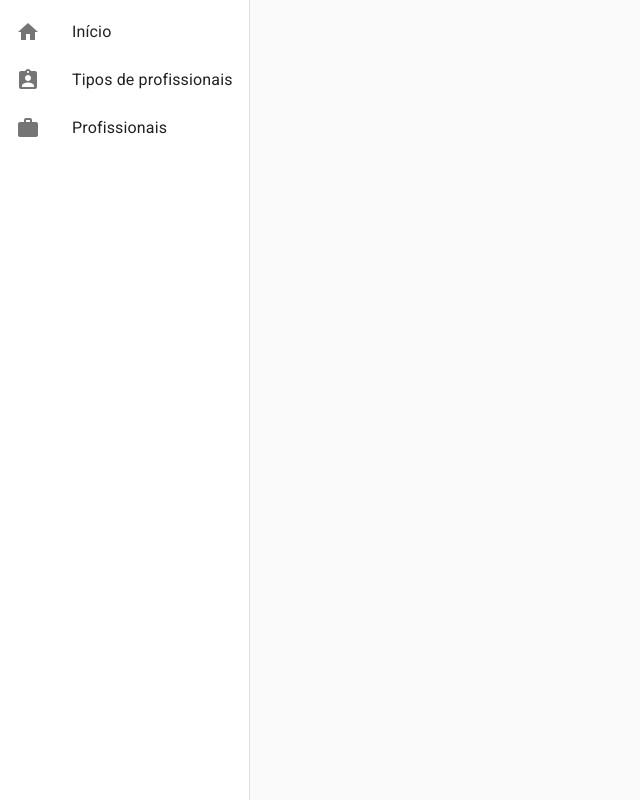
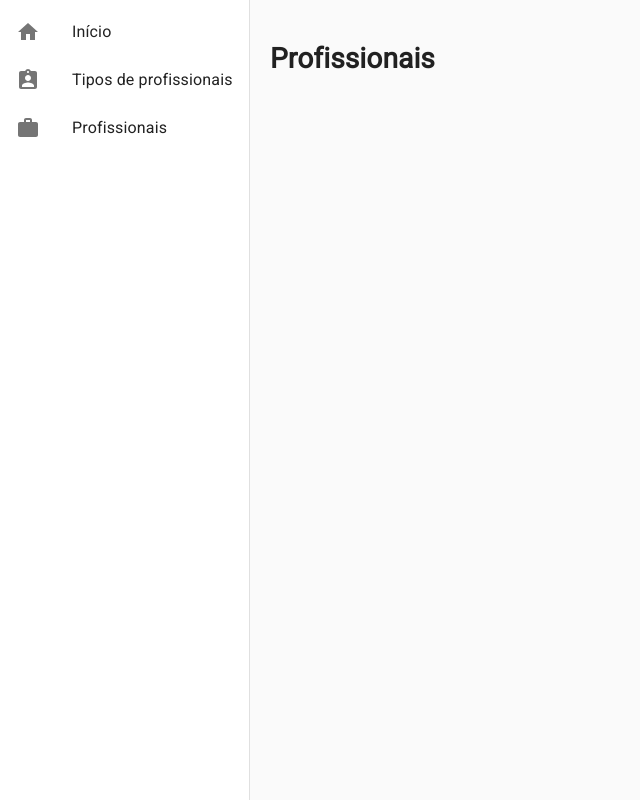
Before and after one commit to nicolas-costa/maxxidata-test-front, a React (Create React App) app: page /profissionais in a window 1280 px wide. Shown: the whole page, without its empty margins (0-640 px from the left). Built offline with nearby package versions, Linux system fonts and the light colour scheme.

Commit message:
Adicionados esqueletos das telas de profissional e tipo de profissional e suas rotas.

```diff
--- /dev/null
+++ b/src/pages/professional/index.js
@@ -0,0 +1,11 @@
+import React from 'react'
+
+
+const Professional = (props) => {
+
+    return (
+      <h1>Profissionais</h1>
+    );
+};
+
+export default Professional;
--- /dev/null
+++ b/src/pages/professionalType/index.js
@@ -0,0 +1,11 @@
+import React from 'react'
+
+
+const ProfessionalType = (props) => {
+
+    return (
+      <h1>Tipos de profissional</h1>
+    );
+};
+
+export default ProfessionalType;
--- a/src/routes/index.js
+++ b/src/routes/index.js
@@ -1,11 +1,15 @@
 import { Switch, Route } from "react-router-dom";
 import Home from "../pages/home";
+import Professional from "../pages/professional";
+import ProfessionalType from "../pages/professionalType";
 
 const Routes = () => {
 
     return (
         <Switch>
             <Route exact path='/' component={Home}/>
+            <Route path='/profissionais' component={Professional}/>
+            <Route path='/tipo-de-profissionais' component={ProfessionalType}/>
         </Switch>
     );
 }
```
